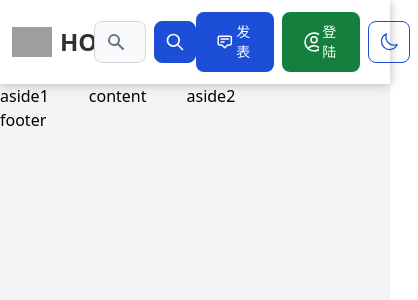
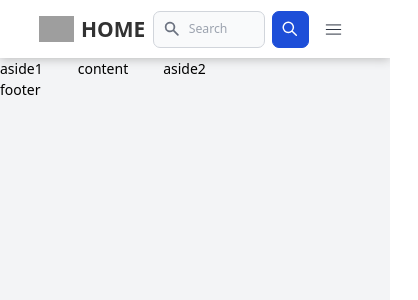
Before and after one commit to YueHua46/ItemPurchaserFrontend, a Nuxt app: page / in a window 390 px wide. Shown: the top 300 px of the page, 418 px wide, since content can reach past the window. Built offline with nearby package versions, Linux system fonts and the light colour scheme; grey boxes are pictures that could not be loaded.

Commit message:
[update]:更新header部分功能

```diff
--- /dev/null
+++ b/composables/states.ts
@@ -0,0 +1,15 @@
+import { DropdownOptions, DropdownInterface, Dropdown } from "flowbite";
+
+export const useDropdownOptions = () =>
+  useState<DropdownOptions>("dropdownOption", () =>
+    reactive({
+      placement: "bottom",
+      triggerType: "click",
+      offsetSkidding: 0,
+      offsetDistance: 10,
+      delay: 300,
+    })
+  );
+
+// export const useDropdown = () =>
+//   useState<DropdownInterface>("dropdown", () => reactive(new Dropdown()));
--- a/nuxt.config.ts
+++ b/nuxt.config.ts
@@ -1,5 +1,5 @@
 export default defineNuxtConfig({
-  css: ["@/assets/css/main.css"], // 加入这行在这里
+  css: ["@/assets/css/main.css"],
   postcss: {
     plugins: {
       tailwindcss: {},
--- a/pages/index.vue
+++ b/pages/index.vue
@@ -1,6 +1,8 @@
 <template>
   <div class="flex flex-col bg-gray-100 w-full h-full box-border">
-    <header class="header grey-shadow p-3 flex w-full bg-white justify-between">
+    <header
+      class="header ctn grey-shadow p-3 flex w-full bg-white justify-between"
+    >
       <!-- home -->
       <nav class="flex items-center">
         <p class="flex items-center cursor-pointer gap-2">
@@ -60,8 +62,12 @@
       </form>
       <!-- userinfo -->
       <div class="userinfo flex items-center justify-center">
+        <!-- 功能区 -->
+        <div class="functions flex items-center justify-center">
+          <!-- 发表 -->
           <button
             type="button"
+            @click="publishedHandle"
             class="flex items-center text-white bg-blue-700 hover:bg-blue-800 focus:ring-4 focus:outline-none focus:ring-blue-300 font-medium rounded-lg text-sm px-5 py-2.5 text-center inline-flex items-center mr-2 dark:bg-blue-600 dark:hover:bg-blue-700 dark:focus:ring-blue-800"
           >
             <svg
@@ -80,8 +86,10 @@
             </svg>
             <p>发表</p>
           </button>
+          <!-- 登陆 -->
           <button
             type="button"
+            @click="loginHandle"
             class="flex items-center focus:outline-none text-white bg-green-700 hover:bg-green-800 focus:ring-4 focus:ring-green-300 font-medium rounded-lg text-sm px-5 py-2.5 mr-2 dark:bg-green-600 dark:hover:bg-green-700 dark:focus:ring-green-800"
           >
             <svg
@@ -100,8 +108,10 @@
             </svg>
             <p>登陆</p>
           </button>
+          <!-- 暗色模式切换 -->
           <button
             type="button"
+            @click="darkmodeHandle"
             class="text-blue-700 border border-blue-700 hover:bg-blue-700 hover:text-white focus:ring-4 focus:outline-none focus:ring-blue-300 font-medium rounded-lg text-sm p-2.5 text-center inline-flex items-center mr-2 dark:border-blue-500 dark:text-blue-500 dark:hover:text-white dark:focus:ring-blue-800"
           >
             <svg
@@ -121,6 +131,81 @@
             </svg>
           </button>
         </div>
+        <!-- 宽度缩小后的功能区 -->
+        <div class="dropmenu">
+          <button
+            ref="$triggerEl"
+            id="dropdownMenuIconHorizontalButton"
+            data-dropdown-toggle="dropdownDotsHorizontal"
+            class="inline-flex items-center p-2 text-sm font-medium text-center text-gray-900 bg-white rounded-lg hover:bg-gray-100 focus:ring-4 focus:outline-none dark:text-white focus:ring-gray-50 dark:bg-gray-800 dark:hover:bg-gray-700 dark:focus:ring-gray-600"
+            type="button"
+          >
+            <svg
+              class="w-6 h-6"
+              aria-hidden="true"
+              stroke="currentColor"
+              viewBox="0 0 24 24"
+            >
+              <path
+                stroke-linecap="round"
+                stroke-linejoin="round"
+                d="M3.75 6.75h16.5M3.75 12h16.5m-16.5 5.25h16.5"
+              ></path>
+            </svg>
+          </button>
+          <!-- Dropdown menu -->
+          <div
+            id="dropdownDotsHorizontal"
+            ref="$targetEl"
+            class="z-10 hidden bg-white divide-y divide-gray-100 rounded-lg shadow w-44 dark:bg-gray-700 dark:divide-gray-600"
+          >
+            <ul
+              class="py-2 text-sm text-gray-700 dark:text-gray-200"
+              aria-labelledby="dropdownMenuIconHorizontalButton"
+            >
+              <li>
+                <a
+                  href="#"
+                  @click="publishedHandle"
+                  class="block px-4 py-2 hover:bg-gray-100 dark:hover:bg-gray-600 dark:hover:text-white"
+                  >发表</a
+                >
+              </li>
+              <li>
+                <a
+                  href="#"
+                  @click="loginHandle"
+                  class="block px-4 py-2 hover:bg-gray-100 dark:hover:bg-gray-600 dark:hover:text-white"
+                  >登录</a
+                >
+              </li>
+              <li>
+                <div
+                  class="flex p-2 rounded hover:bg-gray-100 dark:hover:bg-gray-600"
+                >
+                  <label
+                    class="relative inline-flex items-center w-full cursor-pointer"
+                  >
+                    <input
+                      @click="darkmodeHandle"
+                      type="checkbox"
+                      value=""
+                      class="sr-only peer"
+                    />
+                    <div
+                      class="w-9 h-5 bg-gray-200 peer-focus:outline-none peer-focus:ring-4 peer-focus:ring-blue-300 dark:peer-focus:ring-blue-800 rounded-full peer dark:bg-gray-600 peer-checked:after:translate-x-full peer-checked:after:border-white after:content-[''] after:absolute after:top-[2px] after:left-[2px] after:bg-white after:border-gray-300 after:border after:rounded-full after:h-4 after:w-4 after:transition-all dark:border-gray-500 peer-checked:bg-blue-600"
+                    ></div>
+                    <span
+                      class="ml-3 text-sm font-medium text-gray-900 dark:text-gray-300"
+                      >暗色模式</span
+                    >
+                  </label>
+                </div>
+              </li>
+            </ul>
+          </div>
+        </div>
+      </div>
     </header>
     <main class="flex gap-10">
       <aside>aside1</aside>
@@ -131,7 +216,38 @@
   </div>
 </template>
 
-<script setup lang="ts"></script>
+<script setup lang="ts">
+import { Dropdown, DropdownInterface } from "flowbite";
+const $targetEl = ref<HTMLElement>();
+const $triggerEl = ref<HTMLElement>();
+const options = useDropdownOptions().value;
+let dropdown: DropdownInterface = reactive({}) as DropdownInterface;
+
+options.onShow = function () {
+  console.log("hello world");
+  console.log("dropdown");
+};
+options.onHide = function () {};
+options.onToggle = function () {};
+
+onMounted(() => {
+  console.log($targetEl.value);
+  console.log($triggerEl.value);
+  dropdown = new Dropdown($targetEl.value, $triggerEl.value, options);
+});
+
+function publishedHandle() {
+  console.log("发表按钮触发");
+  dropdown.toggle();
+}
+function loginHandle() {
+  console.log("登陆按钮触发");
+  dropdown.toggle();
+}
+function darkmodeHandle() {
+  console.log("暗色模式触发");
+}
+</script>
 
 <style>
 #__nuxt {
@@ -146,4 +262,29 @@ body {
 }
 .header {
 }
+.ctn {
+  padding-left: 10%;
+  padding-right: 10%;
+}
+@media (max-width: 1200px) {
+  :root {
+    font-size: 15px;
+  }
+}
+@media (max-width: 700px) {
+  :root {
+    font-size: 14px;
+  }
+  .functions {
+    display: none;
+  }
+  .header form {
+    width: 50%;
+  }
+}
+@media (min-width: 700px) {
+  .dropmenu {
+    display: none;
+  }
+}
 </style>
```
Also changed, not shown: 1 other file (tests, documents, lock files or other folders). Lines whose indentation alone changed are shown as unchanged.
